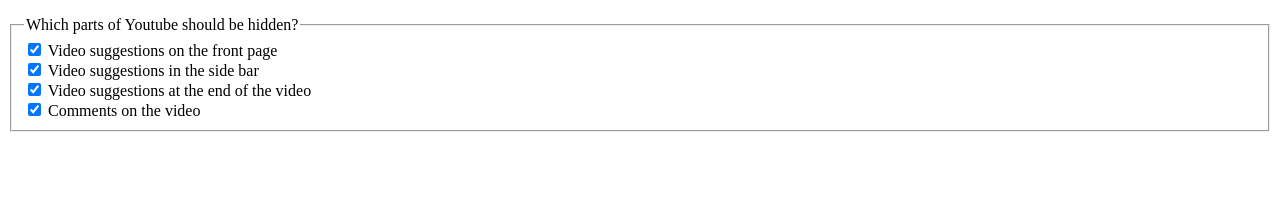
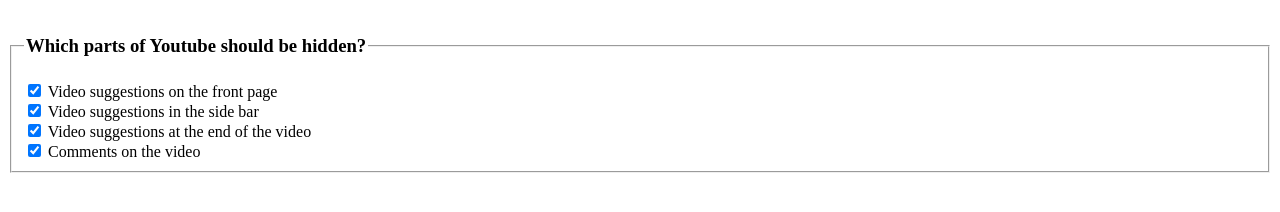
Before and after one commit to nikoladev/youtube-blinders, a browser extension: page options.html in a window 1280 px wide. Drawn offline with Linux system fonts and the light colour scheme.

Commit message:
increase legibility in preferences

```diff
--- a/options.html
+++ b/options.html
@@ -10,7 +10,7 @@
     <fieldset
       style="margin-top: 1em;"
     >
-      <legend>Which parts of Youtube should be hidden?</legend>
+      <legend><h3>Which parts of Youtube should be hidden?</h3></legend>
       <input
         type="checkbox"
         id="frontPageFeed"
```
